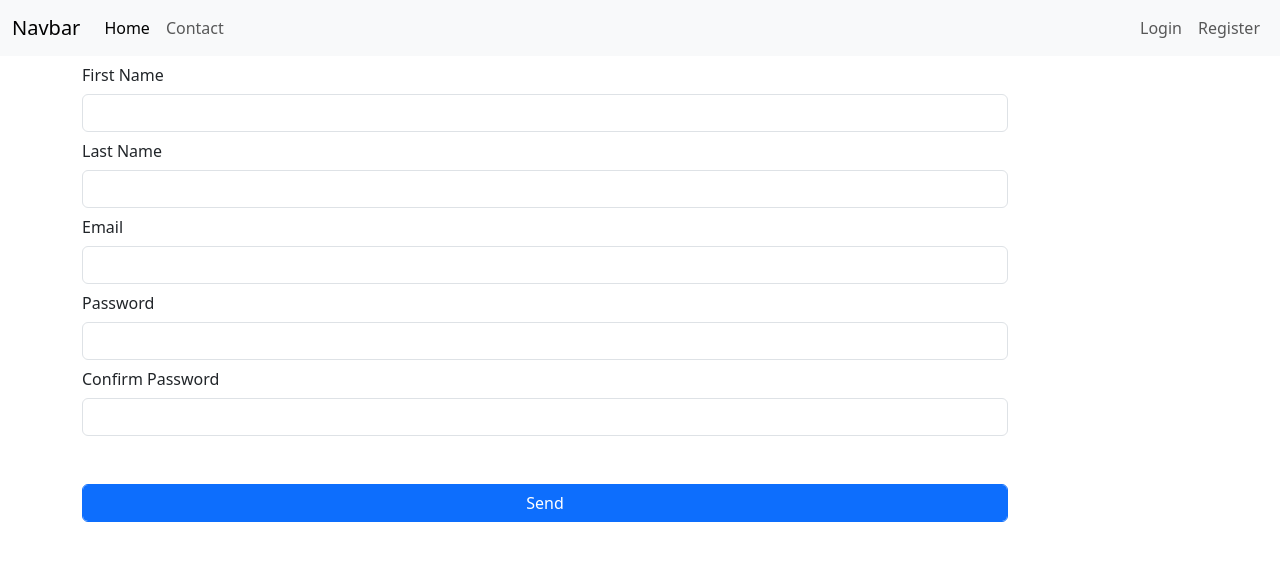
After one commit to Moaaz-Briek/PhpMvcFramework, a PHP site: page /register in a window 1280 px wide. The commit adds this page. Shown: the top 561 px of the page. Run offline with PHP 8.4, Linux system fonts and the light colour scheme.

Commit message:
Creating AuthController and the login and register methods and extending the request class with two functions to check if the request is get or post, also creating the login and register pages.

```diff
--- /dev/null
+++ b/Controllers/AuthController.php
@@ -0,0 +1,23 @@
+<?php
+
+namespace app\Controllers;
+
+use app\Core\Controller;
+use app\Core\Request;
+
+class AuthController extends Controller
+{
+    public function login(Request $request)
+    {
+        return $this->render('login');
+    }
+
+    public function register(Request $request)
+    {
+        if($request->isPost()) {
+            return 'Handle submitted';
+        }
+        return $this->render('register');
+    }
+
+}
--- a/Core/Request.php
+++ b/Core/Request.php
@@ -14,20 +14,30 @@ class Request
         return substr($path, 0, $position);
     }
 
-    public function getMethod()
+    public function method()
     {
         return strtolower($_SERVER['REQUEST_METHOD']);
+    }
+
+    public function isGet()
+    {
+        return $this->method() === 'get';
+    }
+
+    public function isPost()
+    {
+        return $this->method() === 'post';
     }
 
     public function getBody()
     {
         $body = [];
-        if($this->getMethod() === 'get') {
+        if($this->method() === 'get') {
             foreach ($_GET as $key => $value) {
                 $body[$key] = filter_input(INPUT_GET, $key, FILTER_SANITIZE_SPECIAL_CHARS);
             }
         }
-        if($this->getMethod() === 'post') {
+        if($this->method() === 'post') {
             foreach ($_POST as $key => $value) {
                 $body[$key] = filter_input(INPUT_POST, $key, FILTER_SANITIZE_SPECIAL_CHARS);
             }
--- a/Core/Router.php
+++ b/Core/Router.php
@@ -26,7 +26,7 @@ class Router
     public function resolve()
     {
         $path = $this->request->getPath();
-        $method = $this->request->getMethod();
+        $method = $this->request->method();
         $callback = $this->routes[$method][$path] ?? false;
         if($callback === false){
             $this->response->setStatusCode(404);
--- a/Views/layouts/main.php
+++ b/Views/layouts/main.php
@@ -22,6 +22,14 @@
                     <a class="nav-link" href="/contact">Contact</a>
                 </li>
             </ul>
+            <ul class="navbar-nav ml-auto">
+                <li class="nav-item">
+                    <a class="nav-link" href="/login">Login</a>
+                </li>
+                <li class="nav-item">
+                    <a class="nav-link" href="/register">Register</a>
+                </li>
+            </ul>
         </div>
     </div>
 </nav>
--- /dev/null
+++ b/Views/register.php
@@ -0,0 +1,37 @@
+<form action="" method="post">
+<!--    <div class="row">-->
+<!--        <div class="col">-->
+<!--            <label class="col-sm-2 col-form-label">First Name</label>-->
+<!--            <input type="text"  class="form-control" name="firstname">-->
+<!--        </div>-->
+<!--        <div class="col">-->
+<!--            <label class="col-sm-2 col-form-label">Last Name</label>-->
+<!--            <input type="text"  class="form-control" name="lastname">-->
+<!--        </div>-->
+<!--    </div>-->
+    <div class="mb-3 row">
+        <div class="col-sm-10">
+        <label class="col-sm-2 col-form-label">First Name</label>
+            <input type="text"  class="form-control" name="firstname">
+        </div>
+        <div class="col-sm-10">
+        <label class="col-sm-2 col-form-label">Last Name</label>
+            <input type="text"  class="form-control" name="lastname">
+        </div>
+        <div class="col-sm-10">
+        <label class="col-sm-2 col-form-label">Email</label>
+            <input type="text"  class="form-control" name="email">
+        </div>
+        <div class="col-sm-10">
+        <label class="col-sm-2 col-form-label">Password</label>
+            <input type="password" class="form-control" name="password">
+        </div>
+        <div class="col-sm-10">
+            <label class="col-sm-2 col-form-label">Confirm Password</label>
+            <input type="password" class="form-control" name="confirmPassword">
+        </div>
+        <div class="col-sm-10 mt-5">
+            <input type="submit" class="form-control btn btn-primary" value="Send">
+        </div>
+    </div>
+</form>
--- a/public/index.php
+++ b/public/index.php
@@ -1,6 +1,7 @@
 <?php
 require_once __DIR__.'/../vendor/autoload.php';
 
+use app\Controllers\AuthController;
 use app\Controllers\SiteController;
 use app\Core\Application;
 
@@ -8,4 +9,10 @@ $app = new Application(dirname(__DIR__));
 $app->router->get('/', [SiteController::class, 'home']);
 $app->router->get('/contact', [SiteController::class, 'contact']);
 $app->router->post('/contact', [SiteController::class, 'handleContact']);
+
+$app->router->get('/login', [AuthController::class, 'login']);
+$app->router->post('/login', [AuthController::class, 'login']);
+$app->router->get('/register', [AuthController::class, 'register']);
+$app->router->post('/register', [AuthController::class, 'register']);
+
 $app->run();
```
Also changed, not shown: Views/login.php (added, +16 -0 lines).
